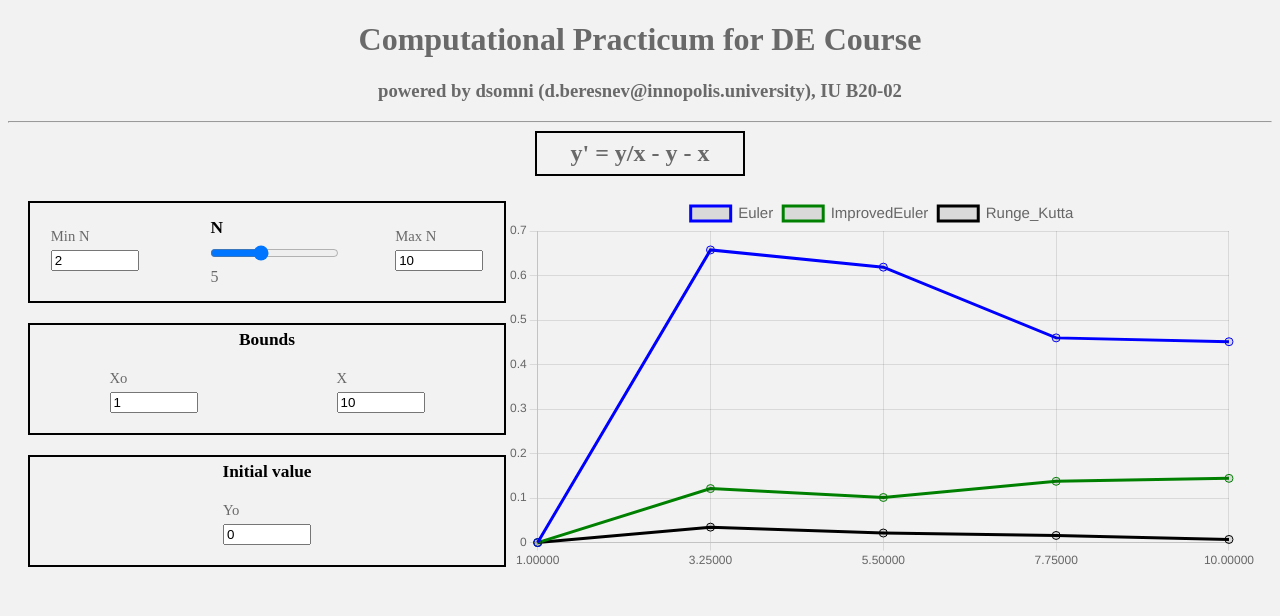
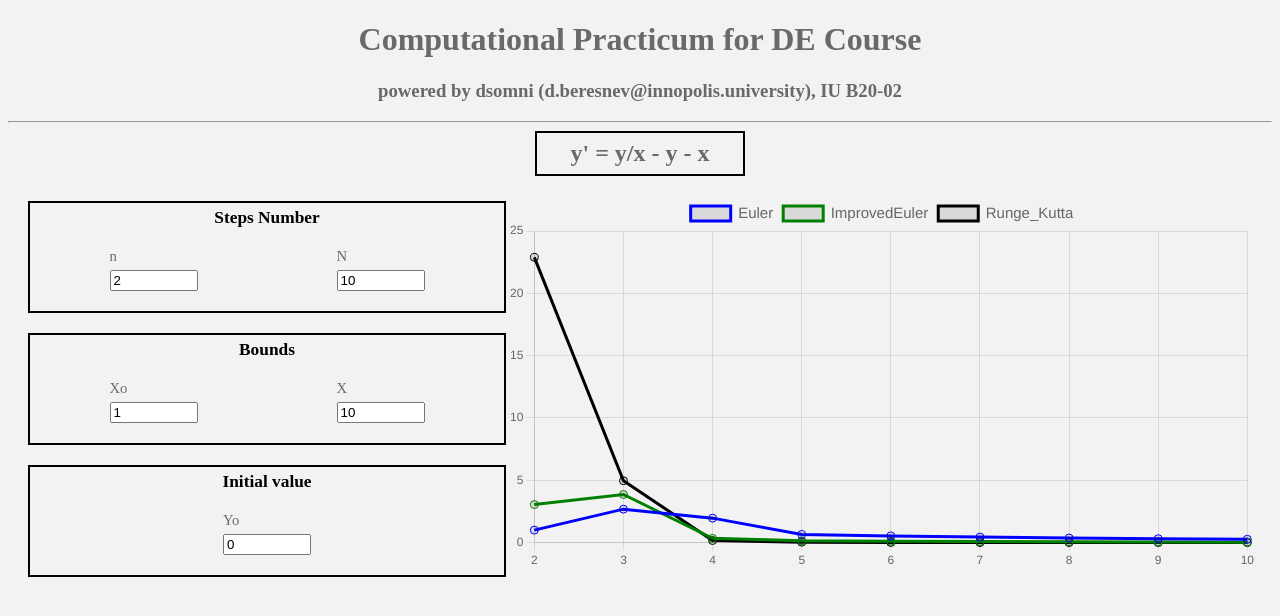
Before and after one commit to dsomni/de-practice, a React (Create React App) app: page / in a window 1280 px wide. Shown: the top 616 px of the page. Built offline with nearby package versions, Linux system fonts and the light colour scheme.

Commit message:
Add [max error chart]

```diff
--- a/src/classes/ErrorGenerator.tsx
+++ b/src/classes/ErrorGenerator.tsx
@@ -7,6 +7,12 @@ export class ErrorGenerator {
         this.smoothFunction = smoothFunction;
     }
 
+    min(x: number, y: number) {
+        return x < y ? x : y;
+    }
+    max(x: number, y: number) {
+        return x > y ? x : y;
+    }
 
     public genData(approxFuncData: any, x0: number, y0: number): any {
         var data: any[] = [];
@@ -24,4 +30,24 @@ export class ErrorGenerator {
         }
         return approxFuncData;
     }
+
+    public extractMaxError(sets: any){
+        var data: any[] = [];
+        if (sets.length === 0) return [];
+        sets.forEach((set:any) => {
+            let funcData = set.datasets.data;
+            let y = 0;
+            if(!funcData) return [];
+            funcData.forEach((obj: any) => {
+                y = this.max(y, obj.y);
+            });
+            data.push({
+                x: set.stepsNumber.toString(),
+                y: y
+            });
+        });
+        let dataset = sets[0].datasets;
+        dataset.data = data;
+        return dataset;
+    }
 }
--- a/src/components/ErrorChart.tsx
+++ b/src/components/ErrorChart.tsx
@@ -29,6 +29,7 @@ const GlobalWrapper = styled.div`
 
 
 function genData(lowerBound: number, upperBound: number, stepNumber: number, y0: number) {
+    if (lowerBound >= upperBound ) return { labels: [], datasets: [] };
     var range = generator.genRange(lowerBound, upperBound, stepNumber);
 
     var datasets: any[] = [];
--- a/src/components/MainChart.tsx
+++ b/src/components/MainChart.tsx
@@ -28,6 +28,7 @@ const GlobalWrapper = styled.div`
 
 
 function genData(lowerBound: number, upperBound: number, stepNumber: number, y0: number) {
+    if (lowerBound >= upperBound ) return { labels: [], datasets: [] };
     var range = generator.genRange(lowerBound, upperBound, stepNumber);
     var smoothRange = generator.genSmoothRange(lowerBound, upperBound, stepNumber);
 
--- a/src/components/MaxErrorChart.tsx
+++ b/src/components/MaxErrorChart.tsx
@@ -8,6 +8,7 @@ import { SmoothFunction } from '../classes/SmoothFunction';
 import { Generator } from '../classes/Generator';
 import { ApproximateFunction } from '../classes/ApproximateFunction';
 import { ErrorGenerator } from '../classes/ErrorGenerator';
+import StepsNumberBoundsNav from './StepsNumberBoundsNav';
 
 
 const ChartWrapper = styled.div`
@@ -28,12 +29,20 @@ const GlobalWrapper = styled.div`
 `;
 
 
-function genData(lowerBound: number, upperBound: number, stepNumber: number, y0: number) {
-    var range = generator.genRange(lowerBound, upperBound, stepNumber);
-
+function genData(lowerBound: number, upperBound: number, minStepNumber: number, maxStepNumber: number, y0: number) {
+    if (lowerBound >= upperBound || minStepNumber>maxStepNumber) return { labels: [], datasets: [] };
     var datasets: any[] = [];
     funcs.forEach(func => {
-        datasets.push(errorGenerator.genData(func.genDataRange(range, y0), lowerBound, y0))
+        let preDataSet:any = [];
+
+        for (let stepsNumber = minStepNumber; stepsNumber <= maxStepNumber; stepsNumber++) {
+                var range = generator.genRange(lowerBound, upperBound, stepsNumber);
+                preDataSet.push({
+                    datasets: errorGenerator.genData(func.genDataRange(range, y0), lowerBound, y0),
+                    stepsNumber: stepsNumber
+                })
+        }
+        datasets.push(errorGenerator.extractMaxError(preDataSet));
     });
     return { labels: [], datasets: datasets };
 }
@@ -95,26 +104,21 @@ const MaxErrorChart: React.FunctionComponent = () => {
 
 
     /* Step Number & Co */
-    // Step Number
-    const [stepNumber, setStepNumber] = useState(5);
-    const stepNumberChanged = (val: any) => {
-        // setData(genDatasets(genData(val)));
-        setData(genData(lowerBound, upperBound, val, initialValue));
-        setStepNumber(val);
-    };
     // Lower Bound Step Value
     const [minStepNumber, setMinStepNumber] = useState(2);
     const minStepNumberChanged = (e: any) => {
         const val = max(2, parseInt(e.target.value));
         setMinStepNumber(val);
-        if (stepNumber < val) stepNumberChanged(val);
+        if (maxStepNumber < val) maxStepNumberChanged({target: { value: val}});
+        setData(genData(lowerBound, upperBound, val, maxStepNumber, initialValue))
     }
     // Upper Bound Step Value
     const [maxStepNumber, setMaxStepNumber] = useState(10);
     const maxStepNumberChanged = (e: any) => {
-        const val = min(1000, parseInt(e.target.value));
+        const val = min(4000000, parseInt(e.target.value));
         setMaxStepNumber(val);
-        if (stepNumber > val) stepNumberChanged(val);
+        if (minStepNumber > val) minStepNumberChanged({target: { value: val}});
+        setData(genData(lowerBound, upperBound, minStepNumber, val, initialValue))
     }
 
     /* Computational Bounds & Co */
@@ -125,11 +129,11 @@ const MaxErrorChart: React.FunctionComponent = () => {
             const val = max(-400000000, parseFloat(e.target.value));
             setLowerBound(val);
             if (upperBound < val) upperBoundChanged({ target: { value: val } });
-            setData(genData(val, upperBound, stepNumber, initialValue))
+            setData(genData(val, upperBound, minStepNumber, maxStepNumber, initialValue))
         } else {
             setLowerBound(0);
             if (upperBound < 0) upperBoundChanged({ target: { value: 0 } });
-            setData(genData(0, upperBound, stepNumber, initialValue))
+            setData(genData(0, upperBound, minStepNumber, maxStepNumber, initialValue))
         }
     }
     // Upper Computational Bound
@@ -139,11 +143,11 @@ const MaxErrorChart: React.FunctionComponent = () => {
             const val = min(400000000, parseFloat(e.target.value));
             setUpperBound(val);
             if (lowerBound > val) lowerBoundChanged({ target: { value: val } });
-            setData(genData(lowerBound, val, stepNumber, initialValue));
+            setData(genData(lowerBound, val, minStepNumber, maxStepNumber, initialValue));
         } else {
             setUpperBound(0);
             if (lowerBound > 0) lowerBoundChanged({ target: { value: 0 } });
-            setData(genData(lowerBound, 0, stepNumber, initialValue));
+            setData(genData(lowerBound, 0, minStepNumber, maxStepNumber, initialValue));
         }
     }
 
@@ -152,25 +156,24 @@ const MaxErrorChart: React.FunctionComponent = () => {
     const initialValueChanged = (e: any) => {
         const val = max(-400000000, parseFloat(e.target.value));
         setInitialValue(val);
-        setData(genData(lowerBound, upperBound, stepNumber, val));
+        setData(genData(lowerBound, upperBound, minStepNumber, maxStepNumber, val));
     }
 
     // /* Data & Co */
-    const [data, setData] = useState(genData(lowerBound, upperBound, stepNumber, initialValue));
+    const [data, setData] = useState(genData(lowerBound, upperBound, minStepNumber, maxStepNumber, initialValue));
 
 
     return (
         <>
             <GlobalWrapper>
                 <NavsWrapper>
-                    <StepsNumberNav
-                        label={'N'}
-                        onChangeN={(e: any) => stepNumberChanged(e)}
-                        onChangeMaxN={(e: any) => maxStepNumberChanged(e)}
-                        onChangeMinN={(e: any) => minStepNumberChanged(e)}
-                        value={stepNumber}
-                        maxVal={maxStepNumber}
-                        minVal={minStepNumber} />
+                    <StepsNumberBoundsNav
+                        label={'Steps Number'}
+                        onChangeUpperBound={(e: any) => maxStepNumberChanged(e)}
+                        onChangeLowerBound={(e: any) => minStepNumberChanged(e)}
+                        upperBound={maxStepNumber}
+                        lowerBound={minStepNumber}
+                        />
                     <ComputationalBoundsNav
                         label={'Bounds'}
                         onChangeUpperBound={(e: any) => upperBoundChanged(e)}
@@ -183,7 +186,7 @@ const MaxErrorChart: React.FunctionComponent = () => {
                         value={initialValue} />
                 </NavsWrapper>
                 <ChartWrapper>
-                    <Line data={data} options={genOptions(lowerBound, upperBound, stepNumber, false)} />
+                    <Line data={data} options={genOptions(lowerBound, upperBound, minStepNumber, false)} />
                 </ChartWrapper>
             </GlobalWrapper>
         </>
--- /dev/null
+++ b/src/components/StepsNumberBoundsNav.tsx
@@ -0,0 +1,55 @@
+import styled from "@emotion/styled";
+import { memo } from "react";
+import InputField from "./InputField";
+
+const NavWrapper = styled.div`
+    border: 2px black solid;
+    display: flex;
+    margin: 10px;
+    padding: 5px;
+    gap: 10px;
+    flex-direction: column;
+    width: 100%;
+    min-width: 430px;
+    max-width: 500px;
+    justify-content: space-around;
+`;
+
+const LabelWrapper = styled.span`
+    font-weight: bolder;
+    color: black;
+    font-size: 13pt;
+    text-align: center;
+`;
+
+const InputsWrapper = styled.div`
+  display: flex;
+  align-items: center;
+  margin: 10px;
+  gap: 10px;
+  justify-content: space-around;
+`;
+
+
+const StepsNumberBoundsNav = ({ label, onChangeUpperBound, onChangeLowerBound, upperBound, lowerBound }: {
+  label: string, onChangeUpperBound: any, onChangeLowerBound: any, upperBound: number, lowerBound: number
+}) => {
+
+  return (
+    <NavWrapper>
+      <LabelWrapper>{label}</LabelWrapper>
+      <InputsWrapper>
+        <InputField
+          name={"n"}
+          onChange={onChangeLowerBound}
+          value={lowerBound} />
+        <InputField
+          name={"N"}
+          onChange={onChangeUpperBound}
+          value={upperBound} />
+      </InputsWrapper>
+    </NavWrapper>
+  );
+};
+
+export default memo(StepsNumberBoundsNav);
```
